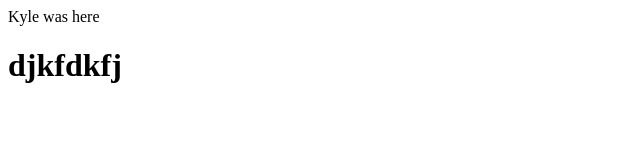
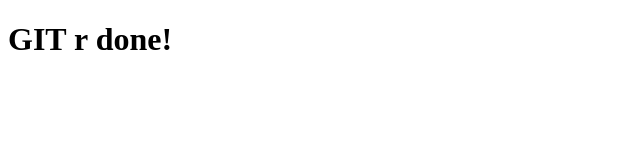
Before and after one commit to SomethingClever76/git_exercise, a plain HTML site: page index.html in a window 1280 px wide. Shown: the whole page, without its empty margins (0-640 px from the left). Drawn offline with Linux system fonts and the light colour scheme.

Commit message:
changed <h1>

```diff
--- a/index.html
+++ b/index.html
@@ -4,7 +4,6 @@
     <title></title>
 </head>
 <body>
-    Kyle was here
-    <h1>djkfdkfj</h1>
+    <h1>GIT r done!</h1>
 </body>
 </html>
```
